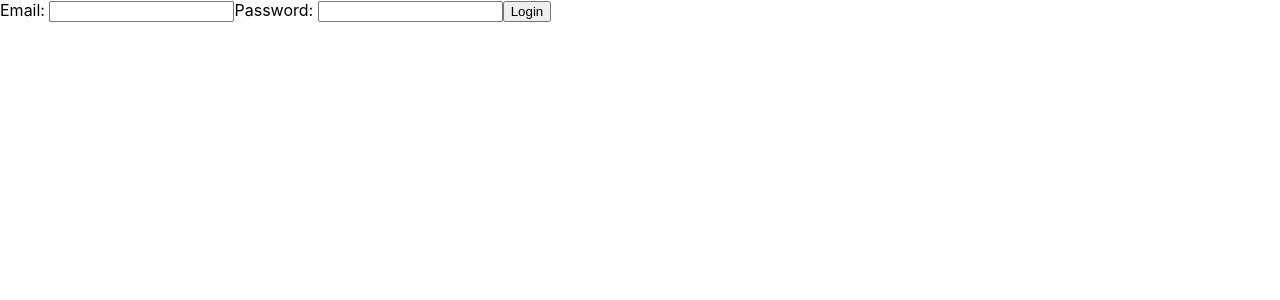
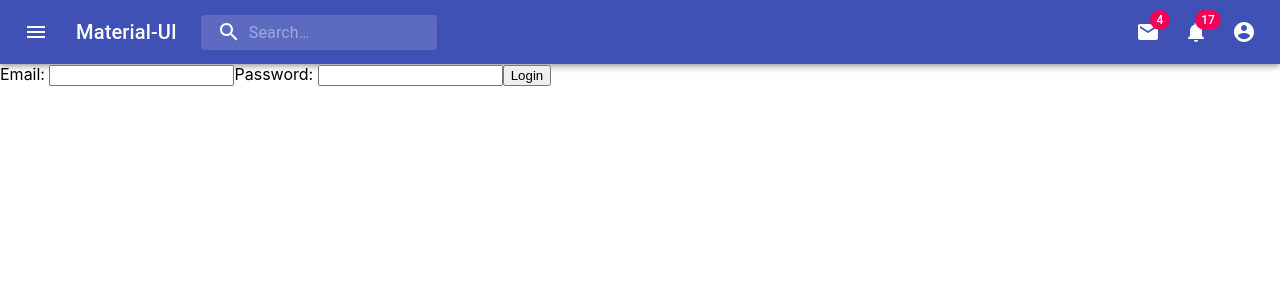
Before and after one commit to markuslim24/Tutir-frontend, a Next.js app: page /login in a window 1280 px wide. Shown: the top 300 px of the page. Built offline with nearby package versions, Linux system fonts and the light colour scheme.

Commit message:
imported Materialui Appbar

```diff
--- /dev/null
+++ b/components/Navbar.tsx
@@ -0,0 +1,234 @@
+import React from "react";
+import { fade, makeStyles } from "@material-ui/core/styles";
+import AppBar from "@material-ui/core/AppBar";
+import Toolbar from "@material-ui/core/Toolbar";
+import IconButton from "@material-ui/core/IconButton";
+import Typography from "@material-ui/core/Typography";
+import InputBase from "@material-ui/core/InputBase";
+import Badge from "@material-ui/core/Badge";
+import MenuItem from "@material-ui/core/MenuItem";
+import Menu from "@material-ui/core/Menu";
+import MenuIcon from "@material-ui/icons/Menu";
+import SearchIcon from "@material-ui/icons/Search";
+import AccountCircle from "@material-ui/icons/AccountCircle";
+import MailIcon from "@material-ui/icons/Mail";
+import NotificationsIcon from "@material-ui/icons/Notifications";
+import MoreIcon from "@material-ui/icons/MoreVert";
+
+const Navbar = () => {
+  const useStyles = makeStyles((theme) => ({
+    grow: {
+      flexGrow: 1,
+    },
+    menuButton: {
+      marginRight: theme.spacing(2),
+    },
+    title: {
+      display: "none",
+      [theme.breakpoints.up("sm")]: {
+        display: "block",
+      },
+    },
+    search: {
+      position: "relative",
+      borderRadius: theme.shape.borderRadius,
+      backgroundColor: fade(theme.palette.common.white, 0.15),
+      "&:hover": {
+        backgroundColor: fade(theme.palette.common.white, 0.25),
+      },
+      marginRight: theme.spacing(2),
+      marginLeft: 0,
+      width: "100%",
+      [theme.breakpoints.up("sm")]: {
+        marginLeft: theme.spacing(3),
+        width: "auto",
+      },
+    },
+    searchIcon: {
+      padding: theme.spacing(0, 2),
+      height: "100%",
+      position: "absolute",
+      pointerEvents: "none",
+      display: "flex",
+      alignItems: "center",
+      justifyContent: "center",
+    },
+    inputRoot: {
+      color: "inherit",
+    },
+    inputInput: {
+      padding: theme.spacing(1, 1, 1, 0),
+      // vertical padding + font size from searchIcon
+      paddingLeft: `calc(1em + ${theme.spacing(4)}px)`,
+      transition: theme.transitions.create("width"),
+      width: "100%",
+      [theme.breakpoints.up("md")]: {
+        width: "20ch",
+      },
+    },
+    sectionDesktop: {
+      display: "none",
+      [theme.breakpoints.up("md")]: {
+        display: "flex",
+      },
+    },
+    sectionMobile: {
+      display: "flex",
+      [theme.breakpoints.up("md")]: {
+        display: "none",
+      },
+    },
+  }));
+
+  const classes = useStyles();
+  const [anchorEl, setAnchorEl] = React.useState(null);
+  const [mobileMoreAnchorEl, setMobileMoreAnchorEl] = React.useState(null);
+
+  const isMenuOpen = Boolean(anchorEl);
+  const isMobileMenuOpen = Boolean(mobileMoreAnchorEl);
+
+  const handleProfileMenuOpen = (event: any) => {
+    setAnchorEl(event.currentTarget);
+  };
+
+  const handleMobileMenuClose = () => {
+    setMobileMoreAnchorEl(null);
+  };
+
+  const handleMenuClose = () => {
+    setAnchorEl(null);
+    handleMobileMenuClose();
+  };
+
+  const handleMobileMenuOpen = (event: any) => {
+    setMobileMoreAnchorEl(event.currentTarget);
+  };
+
+  const menuId = "primary-search-account-menu";
+  const renderMenu = (
+    <Menu
+      anchorEl={anchorEl}
+      anchorOrigin={{ vertical: "top", horizontal: "right" }}
+      id={menuId}
+      keepMounted
+      transformOrigin={{ vertical: "top", horizontal: "right" }}
+      open={isMenuOpen}
+      onClose={handleMenuClose}
+    >
+      <MenuItem onClick={handleMenuClose}>Profile</MenuItem>
+      <MenuItem onClick={handleMenuClose}>My account</MenuItem>
+    </Menu>
+  );
+
+  const mobileMenuId = "primary-search-account-menu-mobile";
+  const renderMobileMenu = (
+    <Menu
+      anchorEl={mobileMoreAnchorEl}
+      anchorOrigin={{ vertical: "top", horizontal: "right" }}
+      id={mobileMenuId}
+      keepMounted
+      transformOrigin={{ vertical: "top", horizontal: "right" }}
+      open={isMobileMenuOpen}
+      onClose={handleMobileMenuClose}
+    >
+      <MenuItem>
+        <IconButton aria-label="show 4 new mails" color="inherit">
+          <Badge badgeContent={4} color="secondary">
+            <MailIcon />
+          </Badge>
+        </IconButton>
+        <p>Messages</p>
+      </MenuItem>
+      <MenuItem>
+        <IconButton aria-label="show 11 new notifications" color="inherit">
+          <Badge badgeContent={11} color="secondary">
+            <NotificationsIcon />
+          </Badge>
+        </IconButton>
+        <p>Notifications</p>
+      </MenuItem>
+      <MenuItem onClick={handleProfileMenuOpen}>
+        <IconButton
+          aria-label="account of current user"
+          aria-controls="primary-search-account-menu"
+          aria-haspopup="true"
+          color="inherit"
+        >
+          <AccountCircle />
+        </IconButton>
+        <p>Profile</p>
+      </MenuItem>
+    </Menu>
+  );
+
+  return (
+    <div className={classes.grow}>
+      <AppBar position="static">
+        <Toolbar>
+          <IconButton
+            edge="start"
+            className={classes.menuButton}
+            color="inherit"
+            aria-label="open drawer"
+          >
+            <MenuIcon />
+          </IconButton>
+          <Typography className={classes.title} variant="h6" noWrap>
+            Material-UI
+          </Typography>
+          <div className={classes.search}>
+            <div className={classes.searchIcon}>
+              <SearchIcon />
+            </div>
+            <InputBase
+              placeholder="Search…"
+              classes={{
+                root: classes.inputRoot,
+                input: classes.inputInput,
+              }}
+              inputProps={{ "aria-label": "search" }}
+            />
+          </div>
+          <div className={classes.grow} />
+          <div className={classes.sectionDesktop}>
+            <IconButton aria-label="show 4 new mails" color="inherit">
+              <Badge badgeContent={4} color="secondary">
+                <MailIcon />
+              </Badge>
+            </IconButton>
+            <IconButton aria-label="show 17 new notifications" color="inherit">
+              <Badge badgeContent={17} color="secondary">
+                <NotificationsIcon />
+              </Badge>
+            </IconButton>
+            <IconButton
+              edge="end"
+              aria-label="account of current user"
+              aria-controls={menuId}
+              aria-haspopup="true"
+              onClick={handleProfileMenuOpen}
+              color="inherit"
+            >
+              <AccountCircle />
+            </IconButton>
+          </div>
+          <div className={classes.sectionMobile}>
+            <IconButton
+              aria-label="show more"
+              aria-controls={mobileMenuId}
+              aria-haspopup="true"
+              onClick={handleMobileMenuOpen}
+              color="inherit"
+            >
+              <MoreIcon />
+            </IconButton>
+          </div>
+        </Toolbar>
+      </AppBar>
+      {renderMobileMenu}
+      {renderMenu}
+    </div>
+  );
+};
+
+export default Navbar;
--- a/pages/_app.tsx
+++ b/pages/_app.tsx
@@ -5,6 +5,7 @@
 import { store } from "../store/store";
 import { initializeAuthState } from "../store/slice/auth";
 import { useEffect } from "react";
+import Navbar from "../components/Navbar";
 
 //Global Main
 function MyApp({ Component, pageProps }: AppProps) {
@@ -13,6 +14,7 @@
   }, []);
   return (
     <Provider store={store}>
+      <Navbar />
       <Component {...pageProps} />
     </Provider>
   );
--- a/store/store.ts
+++ b/store/store.ts
@@ -1,9 +1,10 @@
 import { configureStore } from "@reduxjs/toolkit";
 import { authReducer } from "./slice/auth";
 
+//STORE -> GLOBALIZED STATE
 const store = configureStore({
   reducer: {
-    auth: authReducer
+    auth: authReducer,
   },
 });
 
```
